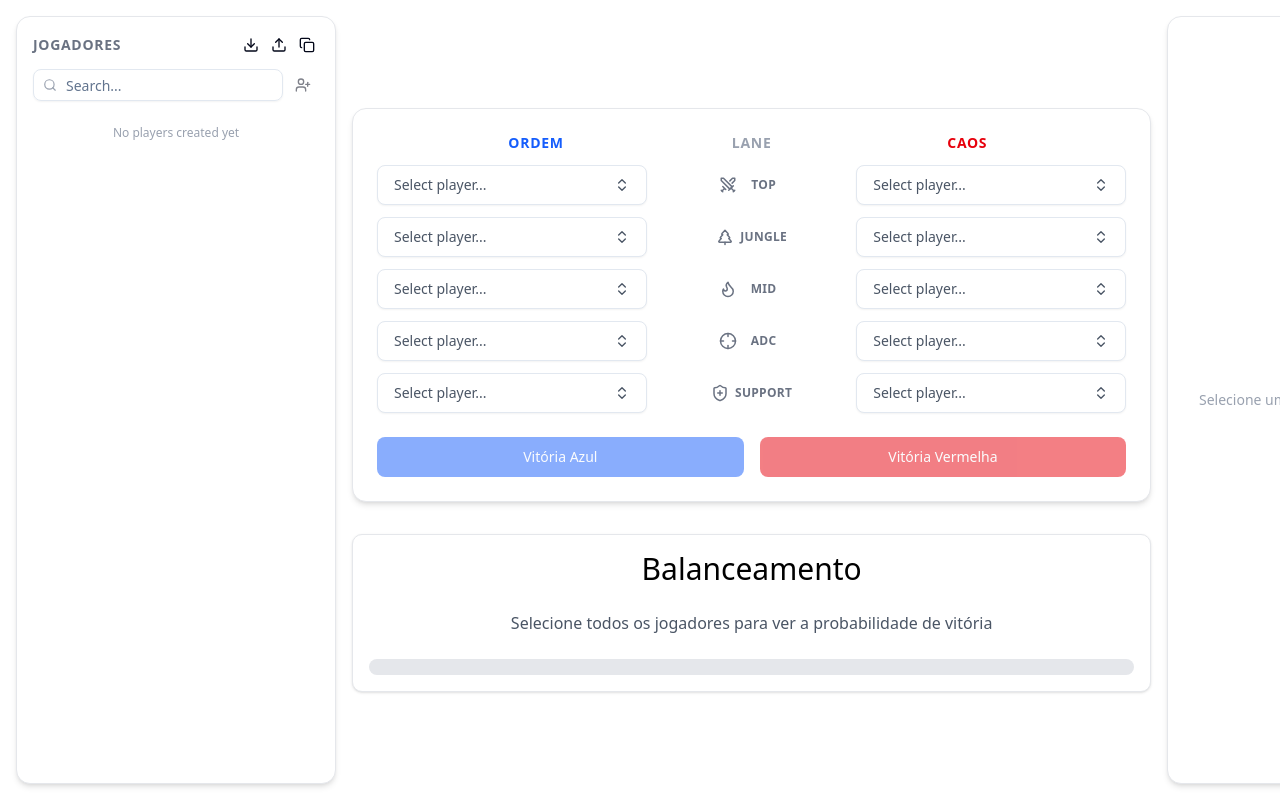
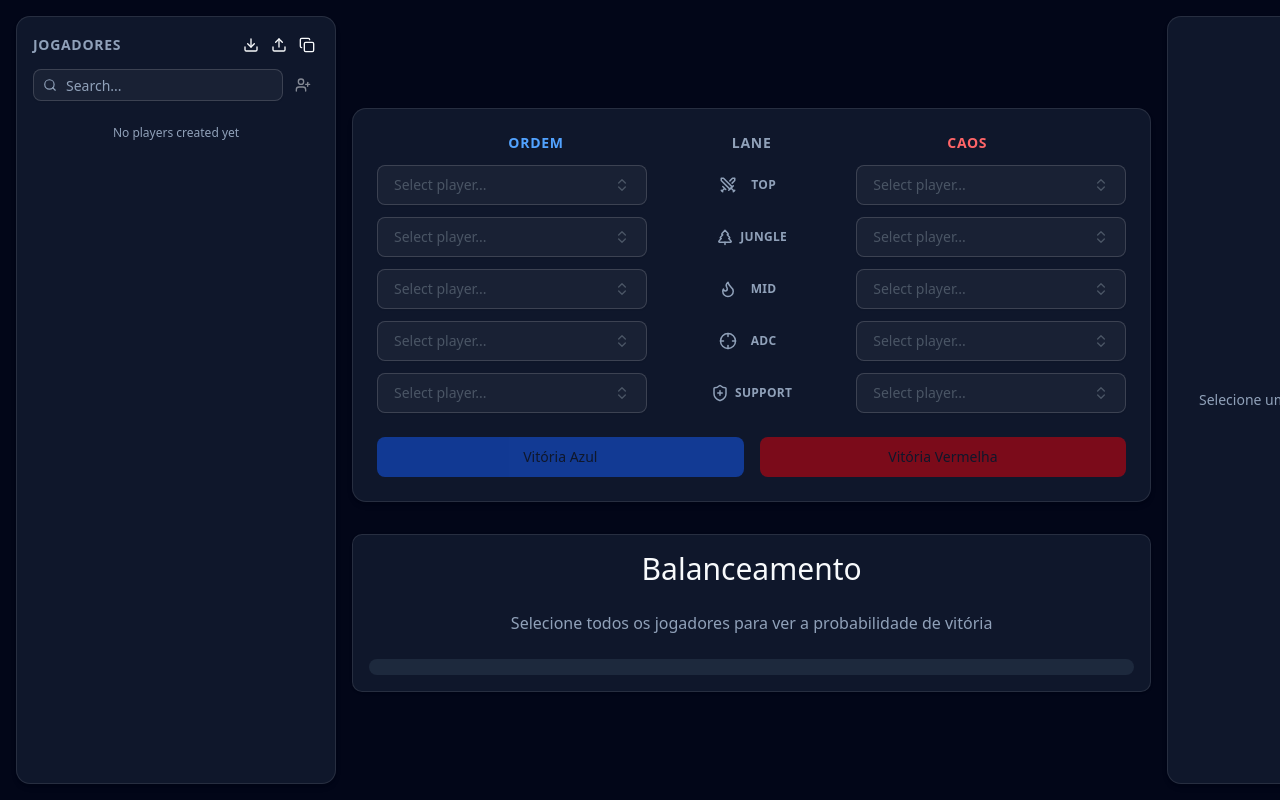
Before and after one commit to King-witcher/party-balancer, a React (Vite) app: page / in a window 1280 px wide. Shown: the top 800 px of the page. Built offline with nearby package versions, Linux system fonts and the light colour scheme.

Commit message:
add dark mode

```diff
--- a/index.html
+++ b/index.html
@@ -1,5 +1,5 @@
 <!doctype html>
-<html lang="en">
+<html lang="en" class="dark">
   <head>
     <meta charset="UTF-8" />
     <link rel="icon" type="image/svg+xml" href="/vite.svg" />
--- a/src/components/panel.tsx
+++ b/src/components/panel.tsx
@@ -7,7 +7,7 @@ export function Panel({ className, children, ...rest }: Props) {
   return (
     <div
       className={cn(
-        'p-4 rounded-xl border border-gray-200 bg-white shadow-md',
+        'p-4 rounded-xl border border-border bg-card shadow-md',
         className
       )}
       {...rest}
--- a/src/components/panels/balance.tsx
+++ b/src/components/panels/balance.tsx
@@ -29,31 +29,31 @@ export function BalancePanel({
   }, [blue, red, players])
 
   return (
-    <div className="mt-8 border w-full border-gray-200 rounded-lg p-4 shadow-sm bg-white flex flex-col gap-4">
-      <h2 className="text-3xl font-normal text-center text-black">
+    <div className="mt-8 border w-full border-border rounded-lg p-4 shadow-sm bg-card flex flex-col gap-4">
+      <h2 className="text-3xl font-normal text-center text-foreground">
         Balanceamento
       </h2>
 
       {blue.some((p) => p === null) || red.some((p) => p === null) ? (
-        <div className="text-center text-gray-600 py-2">
+        <div className="text-center text-muted-foreground py-2">
           Selecione todos os jogadores para ver a probabilidade de vitória
         </div>
       ) : (
         <div className="flex items-center">
           {/* Blue Team */}
           <div className="w-1/2 text-center">
-            <div className="font-bold text-xl text-blue-800">Blue Team</div>
+            <div className="font-bold text-xl text-blue-400">Blue Team</div>
             <div className="text-2xl font-bold">
               {blueOdds ? `${Math.round(blueOdds * 100)}%` : '50%'}
             </div>
           </div>
 
           {/* Divider */}
-          <div className="text-2xl font-semibold text-gray-500">vs</div>
+          <div className="text-2xl font-semibold text-muted-foreground">vs</div>
 
           {/* Red Team */}
           <div className="w-1/2 text-center">
-            <div className="font-bold text-xl text-red-800">Red Team</div>
+            <div className="font-bold text-xl text-red-400">Red Team</div>
             <div className="text-2xl font-bold">
               {blueOdds ? `${Math.round((1 - blueOdds) * 100)}%` : '50%'}
             </div>
@@ -62,7 +62,7 @@ export function BalancePanel({
       )}
 
       {/* Probability Bar */}
-      <div className="h-4 bg-gray-200 rounded-full overflow-hidden">
+      <div className="h-4 bg-muted rounded-full overflow-hidden">
         <div
           className="h-full bg-gradient-to-r from-blue-600 to-red-600 transition-all duration-300"
           style={{
--- a/src/components/panels/inspector.tsx
+++ b/src/components/panels/inspector.tsx
@@ -88,7 +88,7 @@ export function InspectorPanel({
           onSubmit={handleSubmit(onSubmit)}
           className="flex flex-col gap-4 h-full"
         >
-          <h2 className="text-sm font-bold uppercase tracking-wider text-gray-500">
+          <h2 className="text-sm font-bold uppercase tracking-wider text-muted-foreground">
             Inspecionar
           </h2>
 
@@ -107,7 +107,7 @@ export function InspectorPanel({
               <Label htmlFor="player-score">Elo</Label>
               <Tooltip>
                 <TooltipTrigger asChild>
-                  <Info size={14} className="text-gray-400 cursor-help" />
+                  <Info size={14} className="text-muted-foreground cursor-help" />
                 </TooltipTrigger>
                 <TooltipContent side="right" className="max-w-[220px]">
                   Pontuação que representa o nível de habilidade do jogador.
@@ -133,7 +133,7 @@ export function InspectorPanel({
               <Label htmlFor="player-k">Fator K</Label>
               <Tooltip>
                 <TooltipTrigger asChild>
-                  <Info size={14} className="text-gray-400 cursor-help" />
+                  <Info size={14} className="text-muted-foreground cursor-help" />
                 </TooltipTrigger>
                 <TooltipContent side="right" className="max-w-[220px]">
                   Controla o quanto o Elo muda a cada partida. Valores altos
@@ -174,7 +174,7 @@ export function InspectorPanel({
           </div>
         </form>
       ) : (
-        <div className="flex flex-col items-center justify-center h-full text-gray-400 gap-2">
+        <div className="flex flex-col items-center justify-center h-full text-muted-foreground gap-2">
           <p className="text-sm">Selecione um jogador para inspecionar</p>
         </div>
       )}
--- a/src/components/panels/players/player-card.tsx
+++ b/src/components/panels/players/player-card.tsx
@@ -23,11 +23,11 @@ export function PlayerCard({ player, ...rest }: Props) {
         e.dataTransfer.setData('team', 'sidebar')
         e.dataTransfer.setData('index', '-1')
       }}
-      className="flex items-center justify-between gap-3 px-3 py-2 rounded-lg border border-gray-200 bg-white shadow-sm cursor-grab active:cursor-grabbing hover:border-gray-300 hover:shadow transition-all select-none"
+      className="flex items-center justify-between gap-3 px-3 py-2 rounded-lg border border-border bg-card shadow-sm cursor-grab active:cursor-grabbing hover:border-muted-foreground/30 hover:shadow transition-all select-none"
     >
       <span className="text-sm font-medium truncate">{player.name}</span>
       <div className="flex items-center gap-1.5 shrink-0">
-        <span className="text-xs text-gray-500 font-semibold tabular-nums">
+        <span className="text-xs text-muted-foreground font-semibold tabular-nums">
           {Math.round(player.score)}
         </span>
         <Tooltip>
--- a/src/components/panels/players/players.tsx
+++ b/src/components/panels/players/players.tsx
@@ -106,10 +106,10 @@ export function PlayersPanel({
       onDragOver={handleDragOver}
       onDragLeave={handleDragLeave}
       data-dragover={isDragOver}
-      className="flex flex-col h-full gap-2 p-4 rounded-xl border border-gray-200 bg-white shadow-md w-[320px] transition-colors data-[dragover=true]:border-primary data-[dragover=true]:bg-primary/5"
+      className="flex flex-col h-full gap-2 p-4 rounded-xl border border-border bg-card shadow-md w-[320px] transition-colors data-[dragover=true]:border-primary data-[dragover=true]:bg-primary/5"
     >
       <div className="flex items-center justify-between mb-1">
-        <h3 className="text-sm font-bold uppercase tracking-wider text-gray-500">
+        <h3 className="text-sm font-bold uppercase tracking-wider text-muted-foreground">
           Jogadores
         </h3>
         <div className="flex gap-1">
@@ -162,7 +162,7 @@ export function PlayersPanel({
         <div className="relative flex-1">
           <Search
             size={14}
-            className="absolute left-2.5 top-1/2 -translate-y-1/2 text-gray-400"
+            className="absolute left-2.5 top-1/2 -translate-y-1/2 text-muted-foreground"
           />
           <Input
             type="text"
@@ -192,7 +192,7 @@ export function PlayersPanel({
 
       <div className="flex-1 overflow-y-auto flex flex-col gap-2 min-h-0">
         {availablePlayers.length === 0 ? (
-          <p className="text-xs text-gray-400 text-center py-4">
+          <p className="text-xs text-muted-foreground text-center py-4">
             {Object.keys(players).length === 0
               ? 'No players created yet'
               : search.trim()
--- a/src/components/panels/simulator/simulator.tsx
+++ b/src/components/panels/simulator/simulator.tsx
@@ -54,7 +54,7 @@ export function SimulatorPanel({
       <div className="flex gap-4 justify-center items-start">
         {/* Blue team header + players */}
         <div className="flex flex-col items-center gap-3">
-          <h3 className="text-sm font-bold uppercase tracking-wider text-blue-600">
+          <h3 className="text-sm font-bold uppercase tracking-wider text-blue-400">
             Ordem
           </h3>
           <SimulatorTeam
@@ -69,13 +69,13 @@ export function SimulatorPanel({
 
         {/* Roles column */}
         <div className="flex flex-col items-center gap-3">
-          <h3 className="text-sm font-bold uppercase tracking-wider text-gray-400">
+          <h3 className="text-sm font-bold uppercase tracking-wider text-muted-foreground">
             Lane
           </h3>
           {ROLES.map((role) => (
             <div
               key={role.name}
-              className="h-10 flex items-center justify-center gap-1.5 text-gray-500"
+              className="h-10 flex items-center justify-center gap-1.5 text-muted-foreground"
             >
               <role.icon size={18} className="shrink-0" />
               <span className="text-xs font-semibold uppercase tracking-wide min-w-[42px] text-center">
@@ -87,7 +87,7 @@ export function SimulatorPanel({
 
         {/* Red team header + players */}
         <div className="flex flex-col items-center gap-3">
-          <h3 className="text-sm font-bold uppercase tracking-wider text-red-600">
+          <h3 className="text-sm font-bold uppercase tracking-wider text-red-400">
             Caos
           </h3>
           <SimulatorTeam
--- a/src/routes/index.tsx
+++ b/src/routes/index.tsx
@@ -28,7 +28,7 @@ function RouteComponent() {
   }
 
   return (
-    <div className="w-full h-dvh p-4 flex gap-4">
+    <div className="w-full h-dvh p-4 flex gap-4 bg-background text-foreground">
       {/* Players list */}
       <div className="self-stretch shrink-0">
         <PlayersPanel
```
